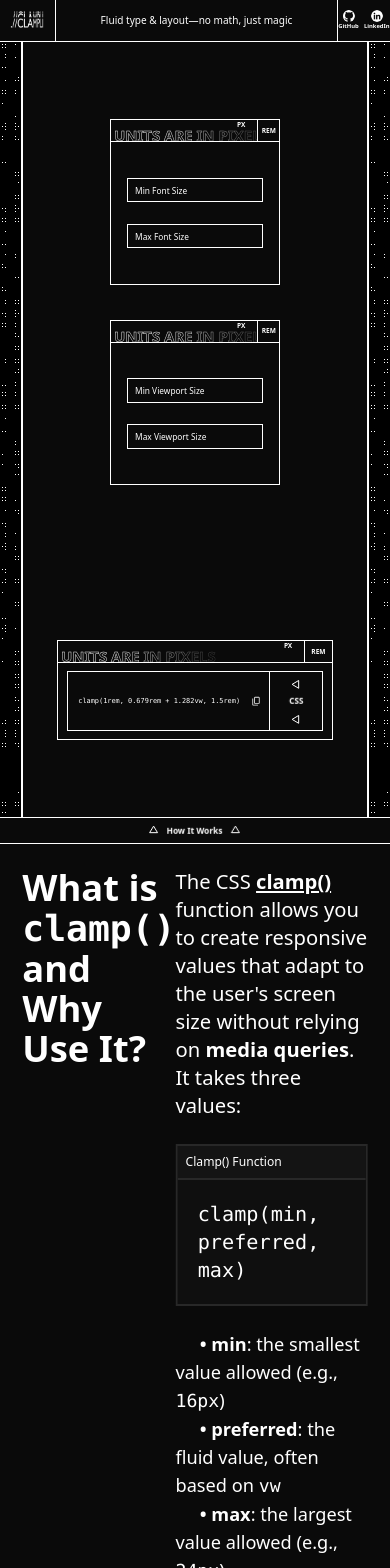
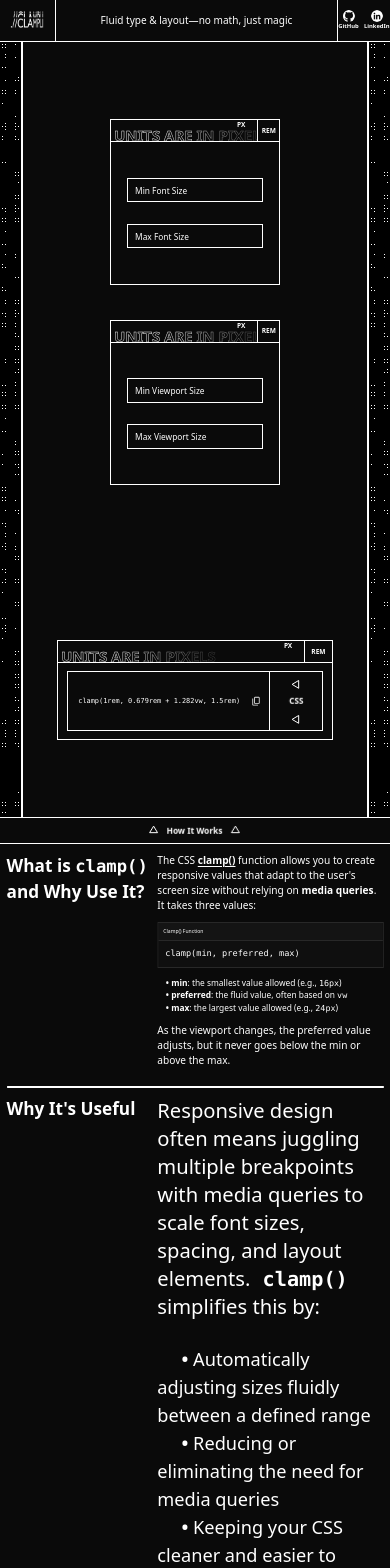
Before and after one commit to auilk/clampli, a React (Vite) app: page / in a window 390 px wide. Shown: the top 1568 px of the page. Built offline with nearby package versions, Linux system fonts and the light colour scheme.

Commit message:
Make first section of Slide component responsive

```diff
--- a/src/components/Slide.jsx
+++ b/src/components/Slide.jsx
@@ -51,7 +51,7 @@ function Slide()
             ref={slideRef}
             className="w-dvw absolute z-1 scale-x-101"
             style={{
-                top: slide === "How It Works" ? `${yPos}px` : "0",
+                top: slide === "How It Works" ? `${yPos}px` : "-2px",
                 transition: !isResizing ? "top 0.3s ease-in-out" : "none"
             }}
         >
@@ -67,37 +67,103 @@ function Slide()
             ></Toggle>
 
             <div
-                className="flex overflow-scroll flex-col gap-10 p-6 bg-graphite-900 relative"
+                className="flex overflow-scroll flex-col bg-graphite-900 relative"
                 style={{
-                    height: `${height}px`
+                    height: `${height}px`,
+                    padding: "clamp(0.5rem, 0.356rem + 0.721vw, 1.5rem)",
+                    gap: "clamp(0.5rem, 0.212rem + 1.441vw, 2.5rem)"
                 }}
             >
-                <section className="flex pb-10 border-b-4 border-white text-white text-xl z-1">
+                <section
+                    className="flex border-white text-white z-1"
+                    style={{
+                        paddingBottom: "clamp(0.5rem, 0.212rem + 1.441vw, 2.5rem)",
+                        borderBottomWidth: "clamp(2px, 1.712px + 0.09vw, 4px)"
+                    }}
+                >
                     <aside className="flex items-start w-full h-full flex-[40%]">
-                        <h1 className="sticky top-0 text-4xl font-bold">What is <code>clamp()</code> and Why Use It?</h1>
+                        <h1
+                            className="sticky top-0 font-bold"
+                            style={{
+                                fontSize: "clamp(1rem, 0.697rem + 1.514vw, 3.1rem)"
+                            }}
+                        >
+                            What is <code>clamp()</code> and Why Use It?
+                        </h1>
                     </aside>
 
-                    <article className="flex flex-col flex-[60%] space-y-6">
-                        <p>The CSS <span className="underline underline-offset-2 font-bold">clamp()</span> function allows you to create responsive values that adapt to the user's screen size without relying on <span className="font-bold">media queries</span>. It takes three values:</p>
+                    <article className="flex flex-col flex-[60%]">
+                        <p
+                            style={{
+                                paddingBottom: "clamp(0.5rem, 0.284rem + 1.081vw, 2rem)",
+                                fontSize: "clamp(0.6rem, 0.47rem + 0.649vw, 1.5rem)"
+                            }}
+                        >
+                            The CSS <span className="underline underline-offset-2 font-bold">clamp()</span> function allows you to create responsive values that adapt to the user's screen size without relying on <span className="font-bold">media queries</span>. It takes three values:
+                        </p>
 
-                        <section className="border-2 border-graphite-300">
-                            <h2 className="p-2 text-xs border-b-2 border-graphite-300 bg-graphite-700">Clamp() Function</h2>
-                            <code className="block p-5 text-xl bg-graphite-800">clamp(min, preferred, max)</code>
+                        <section
+                            className="border-graphite-300"
+                            style={{
+                                marginBottom: "clamp(0.5rem, 0.284rem + 1.081vw, 2rem)",
+                                borderWidth: "clamp(1px, 0.614px + 0.12vw, 3px)"
+                            }}
+                        >
+                            <h2
+                                className="border-graphite-300 bg-graphite-700"
+                                style={{
+                                    padding: "clamp(0.3rem, 0.257rem + 0.216vw, 0.6rem)",
+                                    fontSize:"clamp(0.3rem, 0.235rem + 0.324vw, 0.75rem)",
+                                    borderBottomWidth: "clamp(1px, 0.614px + 0.12vw, 3px)"
+                                }}
+                            >
+                                Clamp() Function
+                            </h2>
+
+                            <code
+                                className="block text-xl bg-graphite-800"
+                                style={{
+                                    padding: "clamp(0.4rem, 0.256rem + 0.721vw, 1.4rem)",
+                                    fontSize:"clamp(0.5rem, 0.356rem + 0.721vw, 1.5rem)"
+                                }}
+                            >
+                                clamp(min, preferred, max)
+                            </code>
                         </section>
 
-                        <ul className="text-lg indent-6">
+                        <ul
+                            style={{
+                                paddingBottom: "clamp(0.5rem, 0.284rem + 1.081vw, 2rem)",
+                                textIndent: "clamp(0.5rem, 0.356rem + 0.721vw, 1.5rem)",
+                                fontSize:"clamp(0.5rem, 0.41rem + 0.45vw, 1.125rem)"
+                            }}
+                        >
                             <li><span className="font-bold">• min</span>: the smallest value allowed (e.g., <code>16px</code>)</li>
                             <li><span className="font-bold">• preferred</span>: the fluid value, often based on <code>vw</code></li>
                             <li><span className="font-bold">• max</span>: the largest value allowed (e.g., <code>24px</code>)</li>
                         </ul>
 
-                        <p>As the viewport changes, the preferred value adjusts, but it never goes below the min or above the max.</p>
+                        <p
+                            style={{
+                                paddingBottom: "clamp(0.5rem, 0.284rem + 1.081vw, 2rem)",
+                                fontSize: "clamp(0.6rem, 0.47rem + 0.649vw, 1.5rem)"
+                            }}
+                        >
+                            As the viewport changes, the preferred value adjusts, but it never goes below the min or above the max.
+                        </p>
                     </article>
                 </section>
 
                 <section className="flex pb-10 border-b-4 border-white text-white text-xl z-1">
                     <aside className="flex items-start w-full h-full flex-[40%]">
-                        <h1 className="sticky top-0 text-4xl font-bold">Why It's Useful</h1>
+                        <h1
+                            className="sticky top-0 font-bold"
+                            style={{
+                                fontSize: "clamp(1rem, 0.697rem + 1.514vw, 3.1rem)"
+                            }}
+                        >
+                            Why It's Useful
+                        </h1>
                     </aside>
 
                     <article className="flex flex-col flex-[60%] space-y-6">
@@ -133,7 +199,14 @@ function Slide()
 
                 <section className="flex pb-10 text-white text-xl z-1">
                     <aside className="flex items-start w-full h-full flex-[40%]">
-                        <h1 className="sticky top-0 text-4xl font-bold">How to Use Clampli</h1>
+                        <h1
+                            className="sticky top-0 font-bold"
+                            style={{
+                                fontSize: "clamp(1rem, 0.697rem + 1.514vw, 3.1rem)"
+                            }}
+                        >
+                            How to Use Clampli
+                        </h1>
                     </aside>
 
                     <article className="flex flex-col flex-[60%] space-y-6">
```
